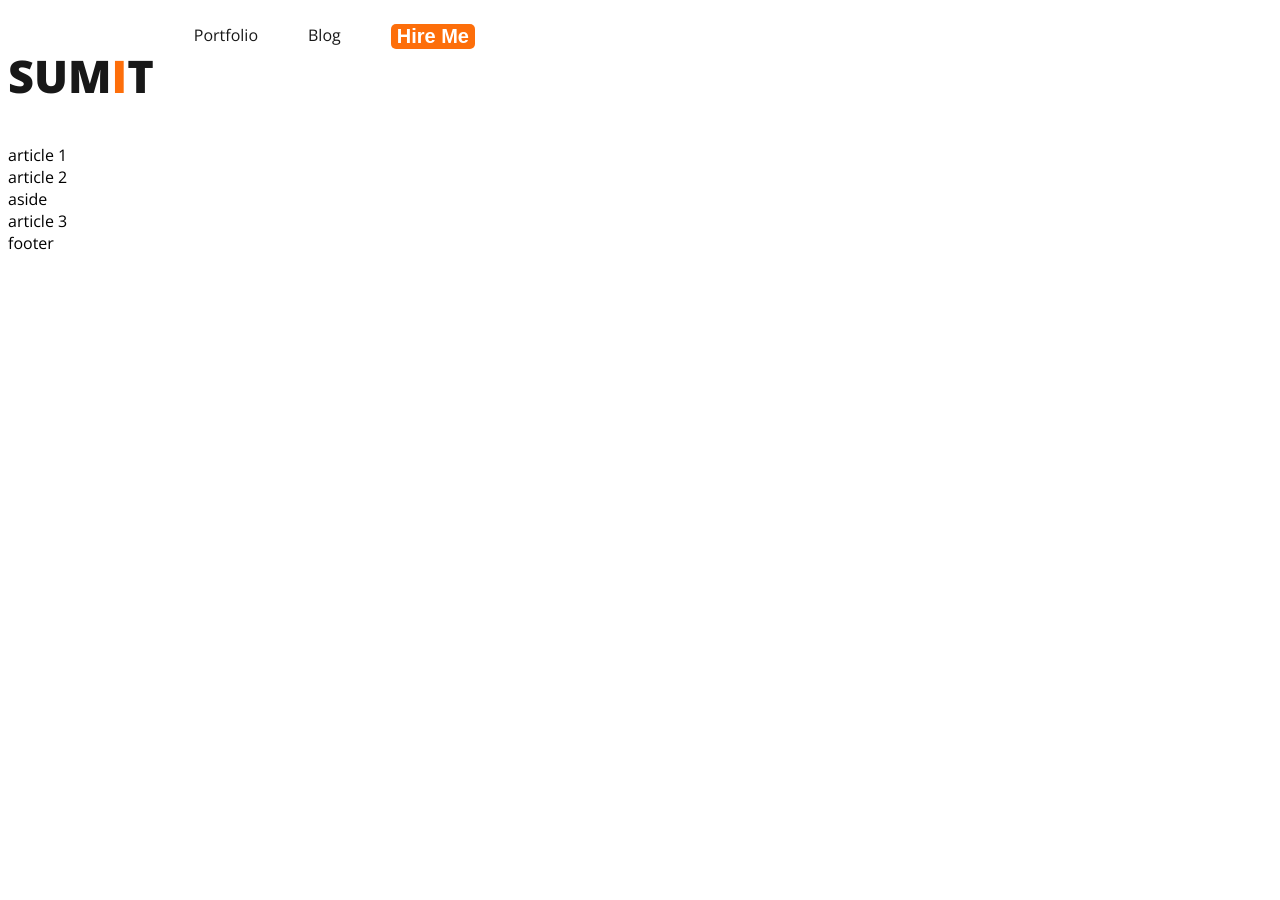
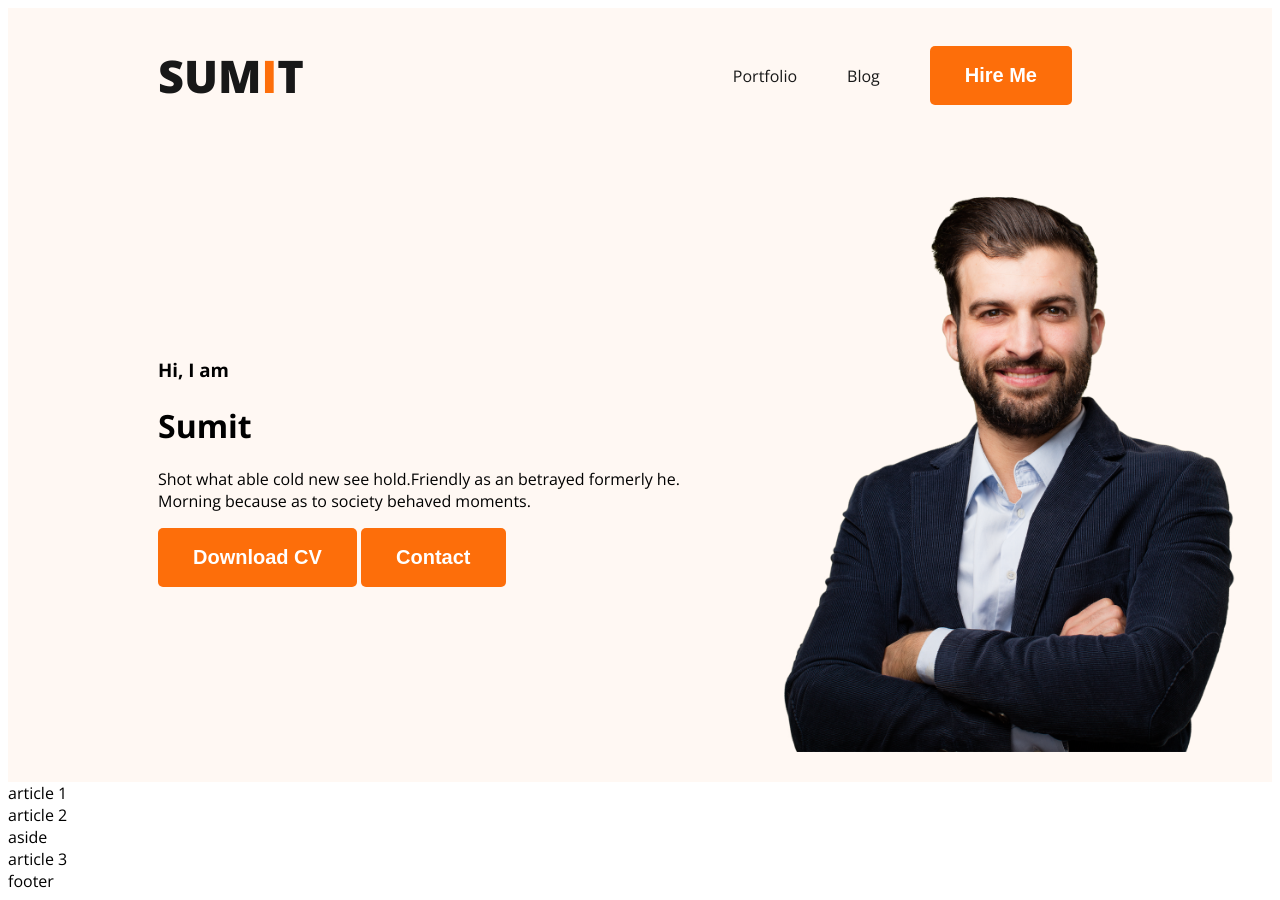
Before and after one commit to sumit-ch-dev/developer-portfolio, a plain HTML site: page index.html in a window 1280 px wide. Before the commit the page ends 800 px from the top, so only its background shows below. Drawn offline with nearby package versions, Linux system fonts and the light colour scheme.

Commit message:
added image and styles

```diff
--- a/index.html
+++ b/index.html
@@ -16,7 +16,7 @@
     <title>Portfolio website</title>
   </head>
   <body>
-    <header>
+    <header class="header">
       <nav>
         <h1 class="nav-title">SUM<span class="text-primary">I</span>T</h1>
 
@@ -26,6 +26,19 @@
           <li><button class="btn-primary">Hire Me</button></li>
         </ul>
       </nav>
+      <div class="banner">
+        <!-- <img src="/images/developer.png" alt=""> -->
+        <div class="banner-content">
+            <h3 class="banner-greeting">Hi, I am</h3>
+            <h1 class="banner-title">Sumit</h1>
+            <p>Shot what able cold new see hold.Friendly as an betrayed formerly he. Morning because as to society behaved moments.</p>
+            <button class="btn-primary">Download CV</button>
+            <button class="btn-primary">Contact</button>
+        </div>
+
+        <img class="profile-pic" src="/images/hardy.png" alt="">
+        <!-- <img src="/images/header_bg.png" alt=""> -->
+      </div>
     </header>
     <body>
       <main>
--- a/styles/portfolio.css
+++ b/styles/portfolio.css
@@ -1,5 +1,6 @@
 :root {
     --White-01: #ffffff;
+    --White-02: #FFF8F3;
     --Dark-01: #181818;
     --Primary-01: #FD6E0A;
     --Dark-02: #474747;
@@ -18,12 +19,18 @@ body {
     font-family: "Open Sans", sans-serif;
 }
 
+/* nav related styles */
+
 nav {
     display: flex;
+    justify-content: space-between;
+    align-items: center;
+    margin: 0 150px;
 }
 
 nav > ul {
     display: flex;
+    align-items: center;
 }
 
 nav li {
@@ -43,6 +50,7 @@ nav a {
     border-radius: 5px;
     font-size: 20px;
     font-weight: 700;
+    padding: 18px 35px;
 }
 
 
@@ -52,3 +60,21 @@ nav a {
     font-size: 45px;
     font-weight: 800;
 }
+
+
+/* header related styles */
+
+.header {
+    background: var(--White-02)
+}
+
+.banner {
+    padding: 30px 30px 30px 150px;
+    display: flex;
+    align-items: center;
+}
+
+.banner .profile-pic {
+    width: 500px;
+
+}
```
Also changed, not shown: images/developer.png (added), images/hardy.png (added), images/header_bg.png (added), images/icons/facebook.png (added), images/icons/insta.png (added), images/icons/js.png (added), images/icons/mongo.png (added), images/icons/nodejs.png (added), images/icons/react.png (added), images/icons/twitter.png (added).
